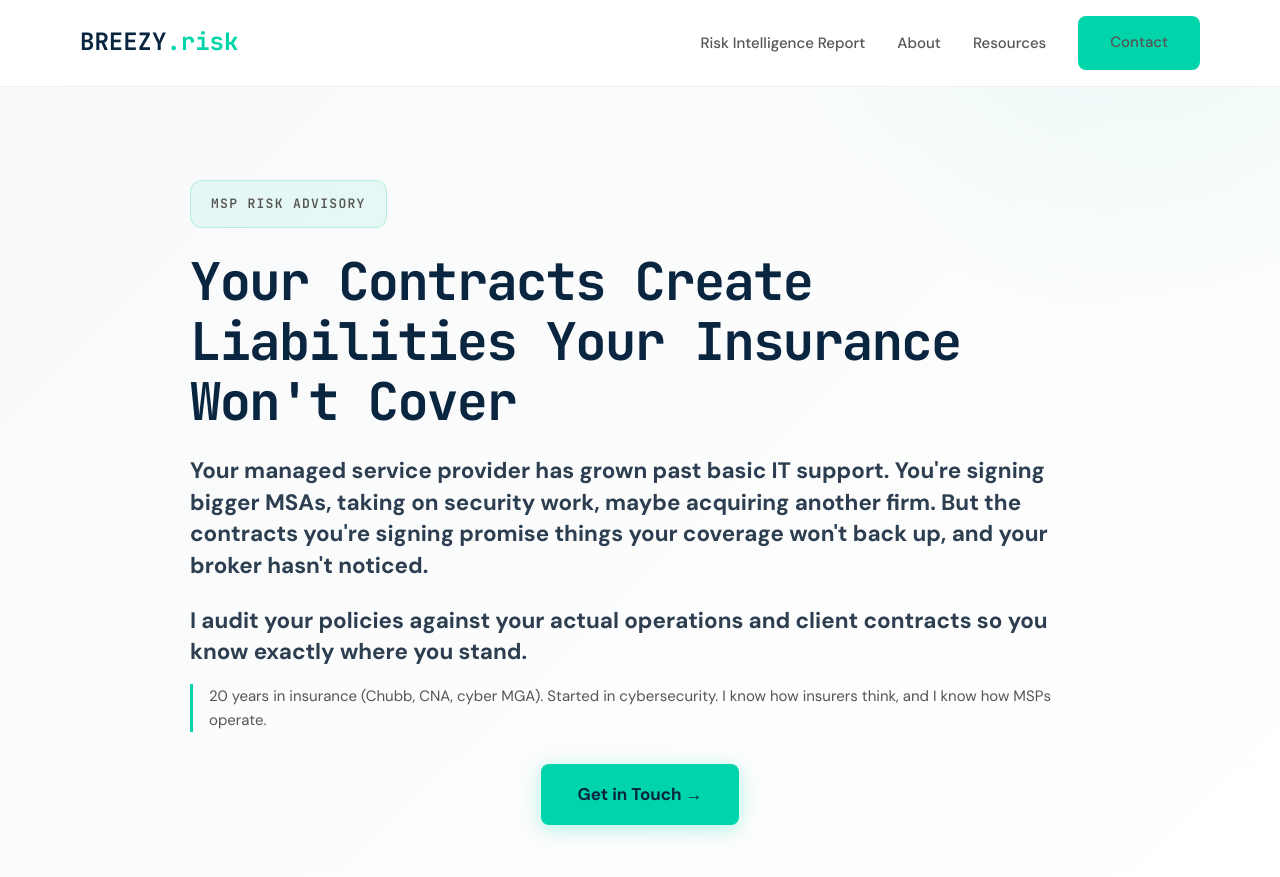
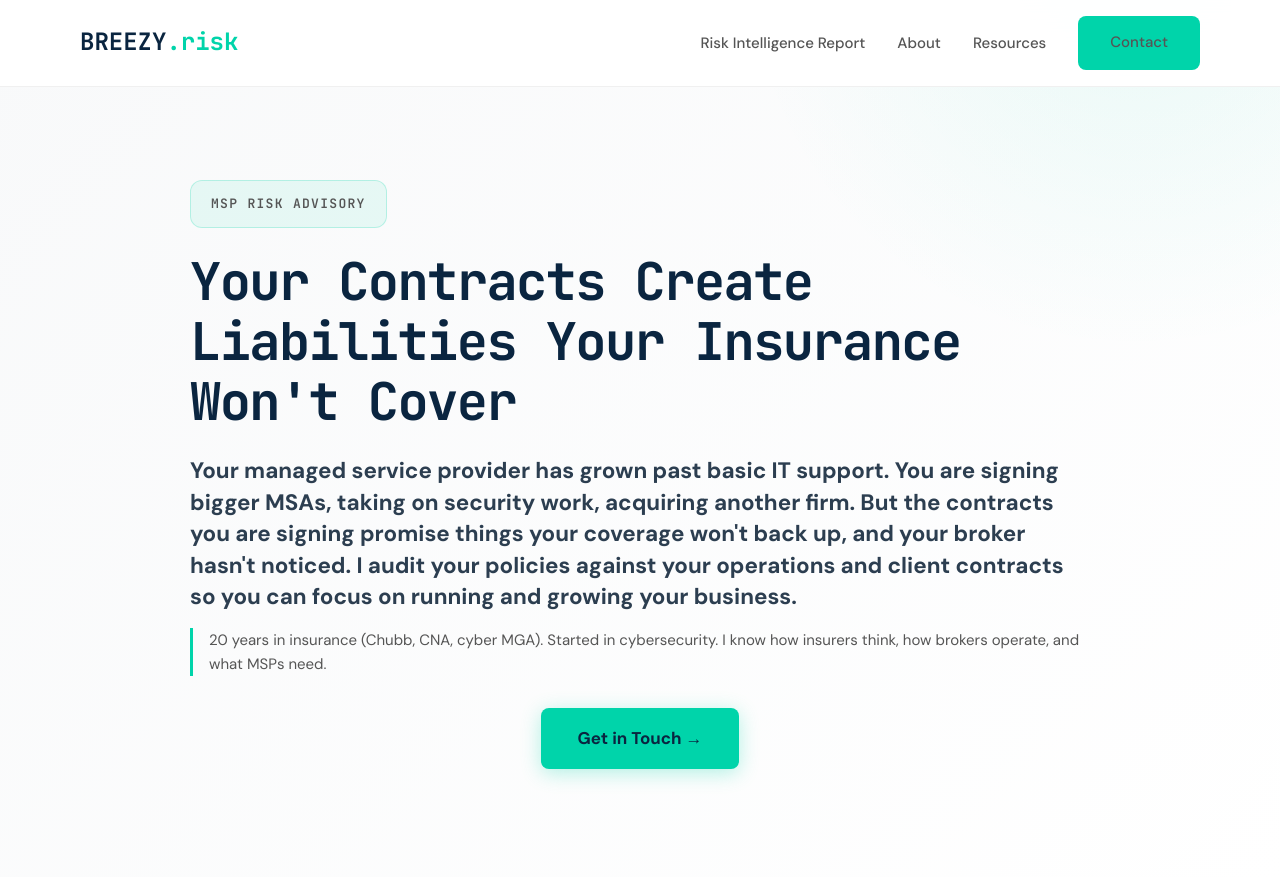
Before and after one commit to joeproe1/breezyins.com, a Jekyll site: the page built from index.html, in a window 1280 px wide and 900 px high. Shown: the top 877 px of the window. Built offline with Jekyll 4.4.1, drawn with Linux system fonts in a browser that asks for light colours.

Commit message:
Homepage hero: tighten copy, add broker angle to credibility
Merge two subheadline paragraphs into one. Drop "maybe", "actual",
contractions. Stronger closer: "focus on running and growing your
business." Credibility line adds broker dimension: "how insurers think,
how brokers operate, and what MSPs need."

Co-Authored-By: Claude Opus 4.6 <noreply@anthropic.com>

```diff
--- a/index.html
+++ b/index.html
@@ -1,7 +1,7 @@
 ---
 layout: home
 title: "MSP Insurance & Risk Advisory"
-description: "Your MSP contracts create liabilities your insurance won't cover. I audit your policies against your operations and client contracts so you know exactly where you stand."
+description: "Your MSP contracts create liabilities your insurance won't cover. I audit your policies against your operations and client contracts so you can focus on growing your business."
 ---
 
 <!-- Hero Section -->
@@ -14,15 +14,11 @@ description: "Your MSP contracts create liabilities your insurance won't cover.
       <h1>Your Contracts Create Liabilities Your Insurance Won't Cover</h1>
 
       <p class="hero-subheadline">
-        Your managed service provider has grown past basic IT support. You're signing bigger MSAs, taking on security work, maybe acquiring another firm. But the contracts you're signing promise things your coverage won't back up, and your broker hasn't noticed.
-      </p>
-
-      <p class="hero-subheadline">
-        I audit your policies against your actual operations and client contracts so you know exactly where you stand.
+        Your managed service provider has grown past basic IT support. You are signing bigger MSAs, taking on security work, acquiring another firm. But the contracts you are signing promise things your coverage won't back up, and your broker hasn't noticed. I audit your policies against your operations and client contracts so you can focus on running and growing your business.
       </p>
 
       <p class="hero-credibility">
-        20 years in insurance (Chubb, CNA, cyber MGA). Started in cybersecurity. I know how insurers think, and I know how MSPs operate.
+        20 years in insurance (Chubb, CNA, cyber MGA). Started in cybersecurity. I know how insurers think, how brokers operate, and what MSPs need.
       </p>
 
       <div class="cta-group" style="justify-content: center;">
```
